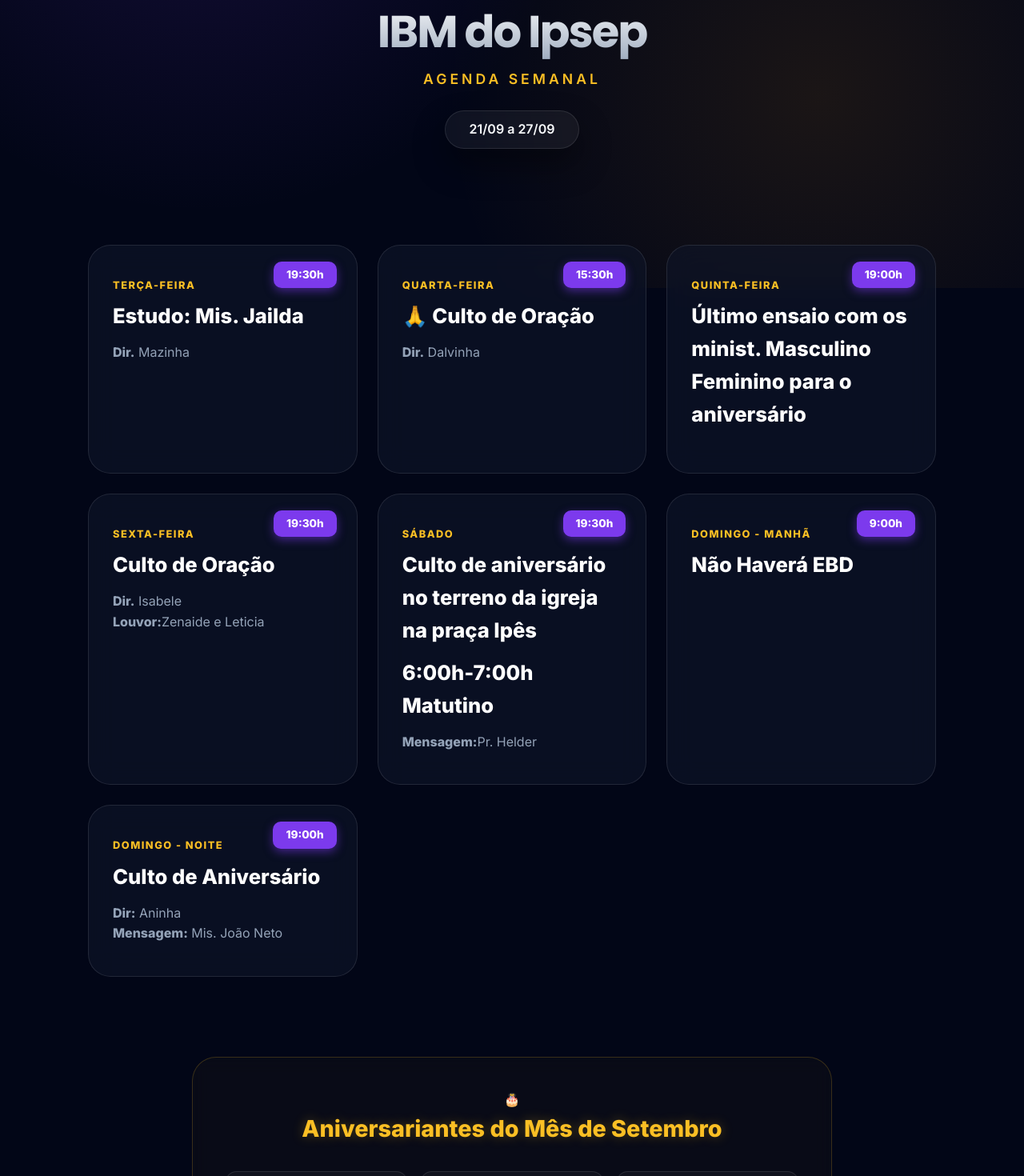
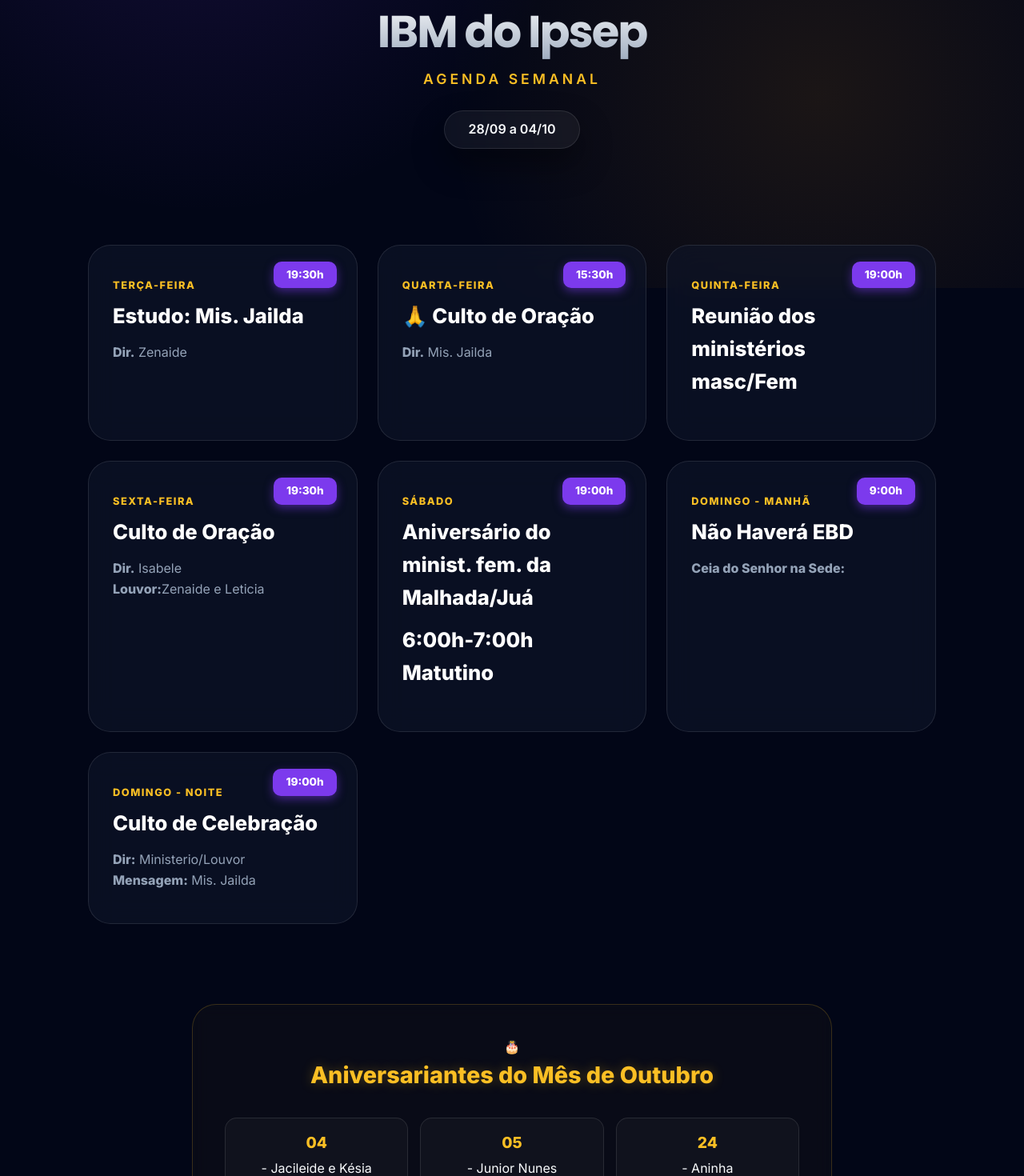
Before and after one commit to EduardoMoraess/agenda_ibm2, a React (Vite) app: page / in a window 1280 px wide. Shown: the part 440-1910 px from the top of the page at 80% size. Built offline with nearby package versions, Linux system fonts and the light colour scheme.

Commit message:
agenda de outubro

```diff
--- a/src/App.jsx
+++ b/src/App.jsx
@@ -7,33 +7,34 @@
 function App() {
   // Dados da Agenda
   const agendaData = [
-    { dataDay: "terca", hora: "19:30h", dia: "Terça-feira", titulo: "Estudo: Mis. Jailda", diretor: "Mazinha" },
-    { dataDay: "quarta", hora: "15:30h", dia: "Quarta-feira", titulo: "🙏 Culto de Oração", diretor: "Dalvinha" },
-    { dataDay: "quinta", hora: "19:00h", dia: "Quinta-feira", titulo: "Último ensaio com os minist. Masculino Feminino para o aniversário" },
-    { dataDay: "sexta", hora: "19:30h", dia: "Sexta-feira", titulo: "Culto de Oração", diretor:" Isabele", louvor: "Zenaide e Leticia" },
-    { dataDay: "sabado", hora: "19:30h", dia: "Sábado", titulo:"Culto de aniversário no terreno da igreja na praça Ipês ",mensagem:"Pr. Helder", matutino: "6:00h-7:00h  Matutino" },
+    { dataDay: "terca", hora: "19:30h", dia: "Terça-feira", titulo: "Estudo: Mis. Jailda", diretor: "Zenaide" },
+    { dataDay: "quarta", hora: "15:30h", dia: "Quarta-feira", titulo: "🙏 Culto de Oração", diretor: "Mis. Jailda" },
+    { dataDay: "quinta", hora: "19:00h", dia: "Quinta-feira", titulo: "Reunião dos ministérios masc/Fem" },
+    { dataDay: "sexta", hora: "19:30h", dia: "Sexta-feira", titulo: "Culto de Oração", diretor:"Isabele", louvor: "Zenaide e Leticia" },
+    { dataDay: "sabado", hora: "19:00h", dia: "Sábado", titulo:"Aniversário do minist. fem. da Malhada/Juá", matutino: "6:00h-7:00h  Matutino" },
     {
       dataDay: "domingo", hora: "9:00h", dia: "Domingo - Manhã", titulo: "Não Haverá EBD", featured: true,
       extras: [
-        /*{ label: "Dir", valor: "Alex " },
-        { label: "Estudo/Templo", valor: "Junior" },
-        { label: "Discipulado", valor: "Mis. Jailda " }*/
+        //{ label: "Dir", valor: "Alex " },
+        //{ label: "Estudo/Templo", valor: "Junior" },
+        //{ label: "Discipulado", valor: "Mis. Jailda " },
+        {label: "Ceia do Senhor na Sede"}
       ]
     },
     {
-      dataDay: "domingo-noite", hora: "19:00h", dia: "Domingo - Noite", titulo: "Culto de Aniversário", featured: true,
+      dataDay: "domingo-noite", hora: "19:00h", dia: "Domingo - Noite", titulo: "Culto de Celebração", featured: true,
       extras: [
-        { label: "Dir", valor: "Aninha" },
-        { label: "Mensagem", valor: "Mis. João Neto" }
+        { label: "Dir", valor: "Ministerio/Louvor" },
+        { label: "Mensagem", valor: "Mis. Jailda" }
       ]
     },
   ]
 
   const aniversariantes = [
     // Dias dos aniversarios das pessoas da igreja
-    { destaque: "01", texto: "Ivone" },
-    { destaque: "13", texto: "Isaac" },
-    { destaque: "14", texto: "Dc° Graça" },
+    { destaque: "04", texto: "Jacileide e Késia" },
+    { destaque: "05", texto: "Junior Nunes" },
+    { destaque: "24", texto: "Aninha" },
   ];
 
   const pedidosOracao = [
@@ -55,7 +56,7 @@
         </div>
         <h1>IBM do Ipsep</h1>
         <p className="subtitle">Agenda Semanal</p>
-        <div className="date-badge">21/09 a 27/09</div>
+        <div className="date-badge">28/09 a 04/10</div>
       </header>
 
       <main className="container">
@@ -67,7 +68,7 @@
       </main>
 
       <InfoSection
-        titulo="Aniversariantes do Mês de Setembro"
+        titulo="Aniversariantes do Mês de Outubro"
         icone="🎂"
         itens={aniversariantes}
       />
```
